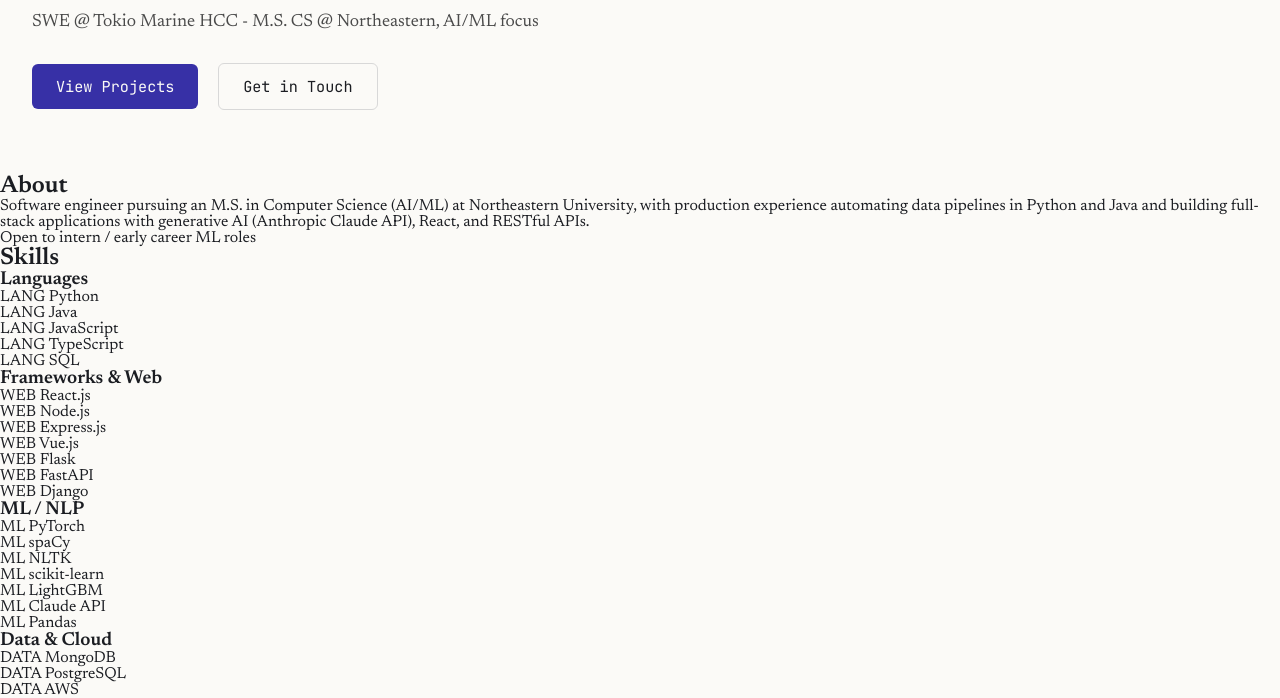
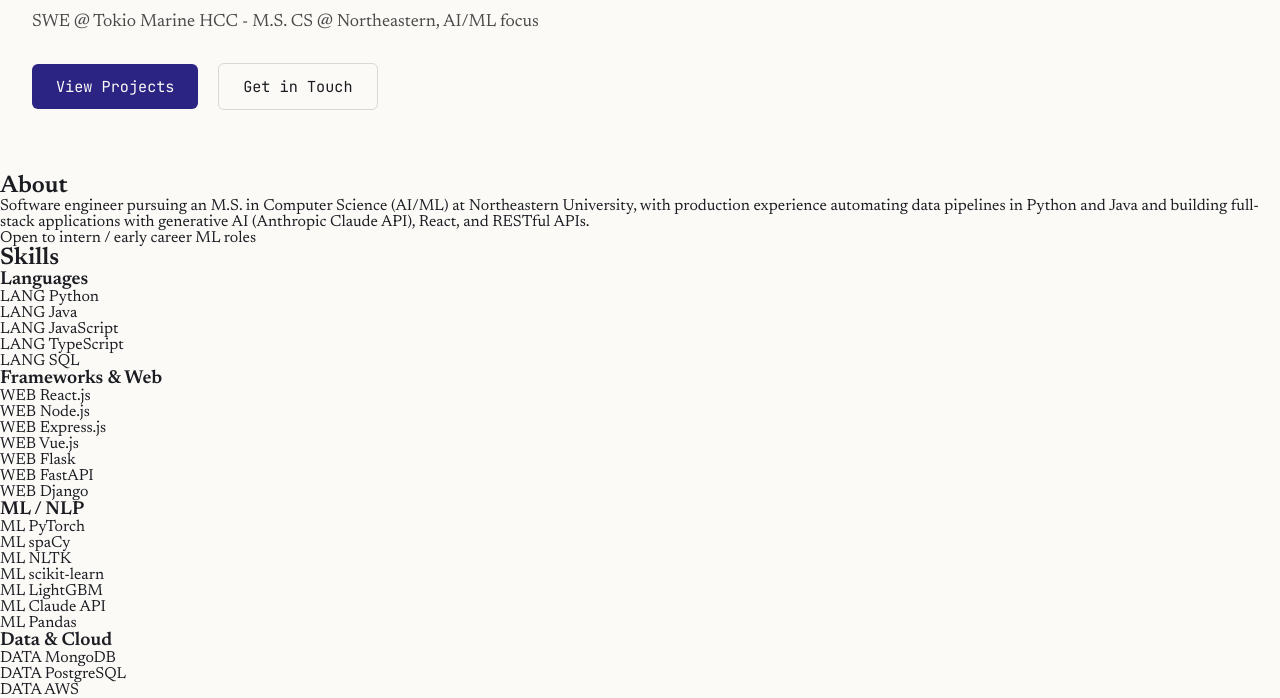
Before and after one commit to EleahBurman/eleah-burman-project-1, a website: page index.html in a window 1280 px wide. In both pictures the pointer is over the link "View Projects". Shown: the part 200-898 px from the top of the page. Drawn offline with Linux system fonts and the light colour scheme.

Commit message:
Add hover styling

```diff
--- a/css/style.css
+++ b/css/style.css
@@ -86,6 +86,7 @@ header {
     font-family: var(--font-mono);
     font-size: 0.95rem;
     margin-right: 1rem;
+    transition: background-color 0.15s ease;
 }
 
 .btn-primary {
@@ -98,3 +99,11 @@ header {
     color: var(--color-ink);
     border: 1px solid #D8D8D8;
 }
+
+.btn-primary:hover {
+    background-color: #2B2483;
+}
+
+.btn-secondary:hover {
+    background-color: #F0EFE9;
+}
```
